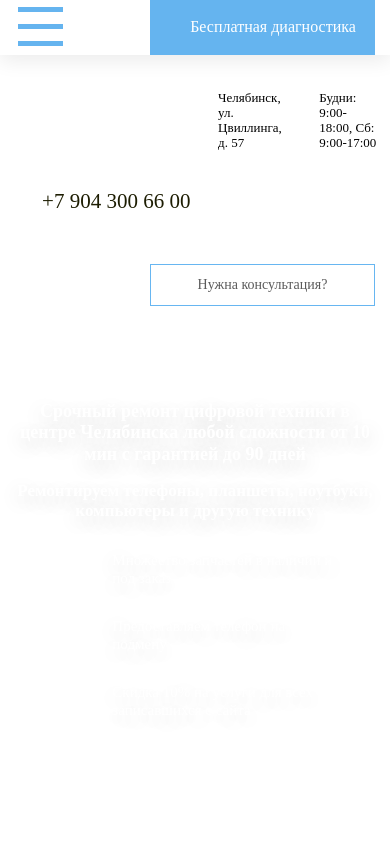
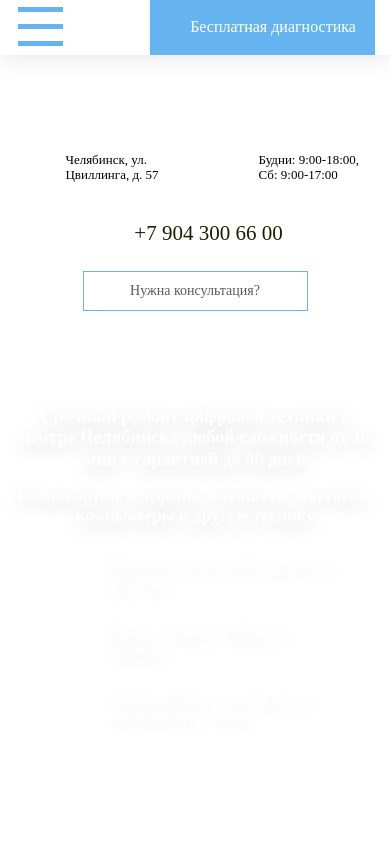
Before and after one commit to Anton1922/Qualification-task-service-center-., a website built with webpack: page index.html in a window 390 px wide. Shown: the top 844 px of the page. Built offline with nearby package versions, Linux system fonts and the light colour scheme; files whose address does not match are found by name.

Commit message:
added media queries

```diff
--- a/assets/scss/layout/_header.scss
+++ b/assets/scss/layout/_header.scss
@@ -2,13 +2,17 @@
   display: flex;
   justify-content: space-between;
   align-items: center;
-  margin: 53px auto 0 auto;
+  margin: 50px auto 0 auto;
   padding: 25px 0;
   max-width: 970px;
 
   @media screen and (max-width: 825px) {
     justify-content: space-around;
     flex-wrap: wrap;
+  }
+
+  @media screen and (max-width: 365px) {
+    padding: 100px 0 25px 0;
   }
 
   &__logo {
@@ -20,9 +24,18 @@
   &__information {
     font-size: 13px;
 
-
     @media screen and (max-width: 825px) {
       width: 45%;
+    }
+
+    @media screen and (max-width: 490px) {
+      display: flex;
+      justify-content: space-between;
+      width: 90%;
+    }
+
+    @media screen and (max-width: 328px) {
+      flex-wrap: wrap;
     }
   }
 
@@ -32,6 +45,25 @@
 
     @media screen and (max-width: 825px) {
       justify-content: flex-end;
+    }
+
+    @media screen and (max-width: 490px) {
+      width: 45%;
+    }
+
+    @media screen and (max-width: 328px) {
+      width: 100%;
+    }
+
+    & p {
+      @media screen and (max-width: 490px) {
+        width: 112px;
+      }
+
+      @media screen and (max-width: 328px) {
+        width: 80%;
+      }
+
     }
 
     &-icon {
@@ -51,12 +83,30 @@
       justify-content: flex-end;
     }
 
+    @media screen and (max-width: 490px) {
+      width: 45%;
+    }
+
+    @media screen and (max-width: 328px) {
+      width: 100%;
+    }
+
     &-icon {
       margin-right: 12px;
       width: 15px;
       height: 15px;
       background-image: url("../images/icon-time.png");
       opacity: .1;
+    }
+
+    & p {
+      @media screen and (max-width: 490px) {
+        width: 112px;
+      }
+
+      @media screen and (max-width: 328px) {
+        width: 80%;
+      }
     }
   }
 
@@ -68,7 +118,13 @@
     @media screen and (max-width: 825px) {
       width: 45%;
       margin-left: 15px;
-      margin-top: 25px;
+      //margin-top: 25px;
+    }
+
+    @media screen and (max-width: 490px) {
+      margin: 25px auto;
+      justify-content: center;
+      width: 90%;
     }
 
     &-icon {
@@ -94,9 +150,12 @@
 
   &__button {
     display: flex;
-    width: 225px;
-    height: 40px;
-    text-align: center;
+    justify-content: center;
+    align-items: center;
+    width: 223px;
+    max-width: 223px;
+    min-width: 223px;
+    height: 38px;
     font-size: 14px;
     color: $grey-header;
     background-color: $white;
@@ -105,7 +164,11 @@
 
     @media screen and (max-width: 969px) {
       margin-right: 15px;
-      margin-top: 25px;
+      //margin-top: 25px;
+    }
+
+    @media screen and (max-width: 490px) {
+      margin: 0 auto;
     }
 
     &:hover {
@@ -114,7 +177,7 @@
     }
 
     &-text {
-      margin: auto;
+      margin: 0;
     }
   }
 }
```
